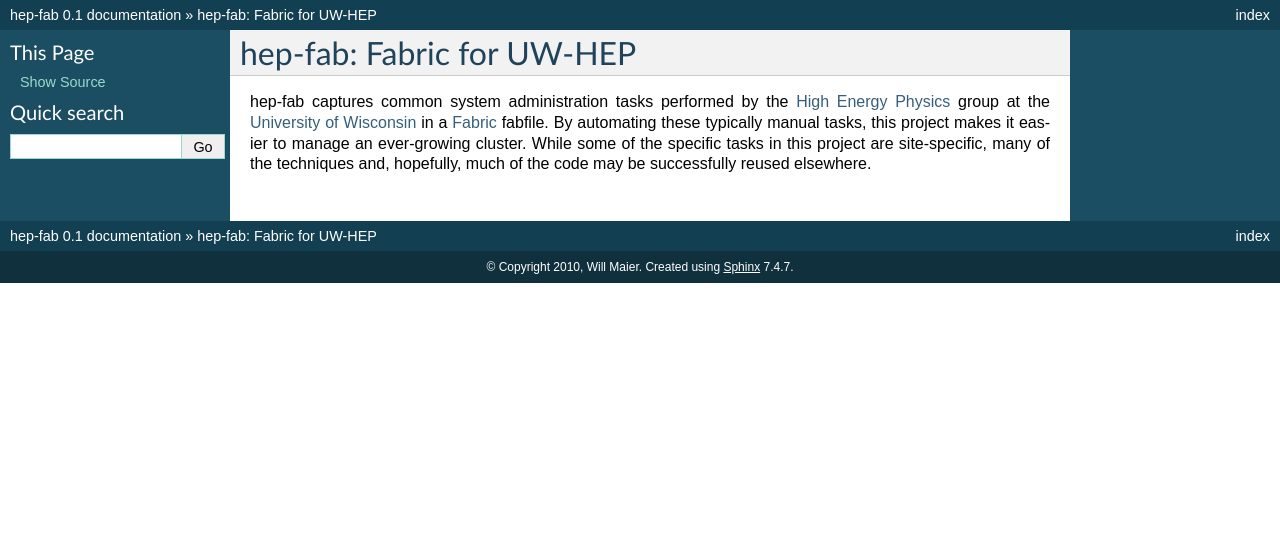
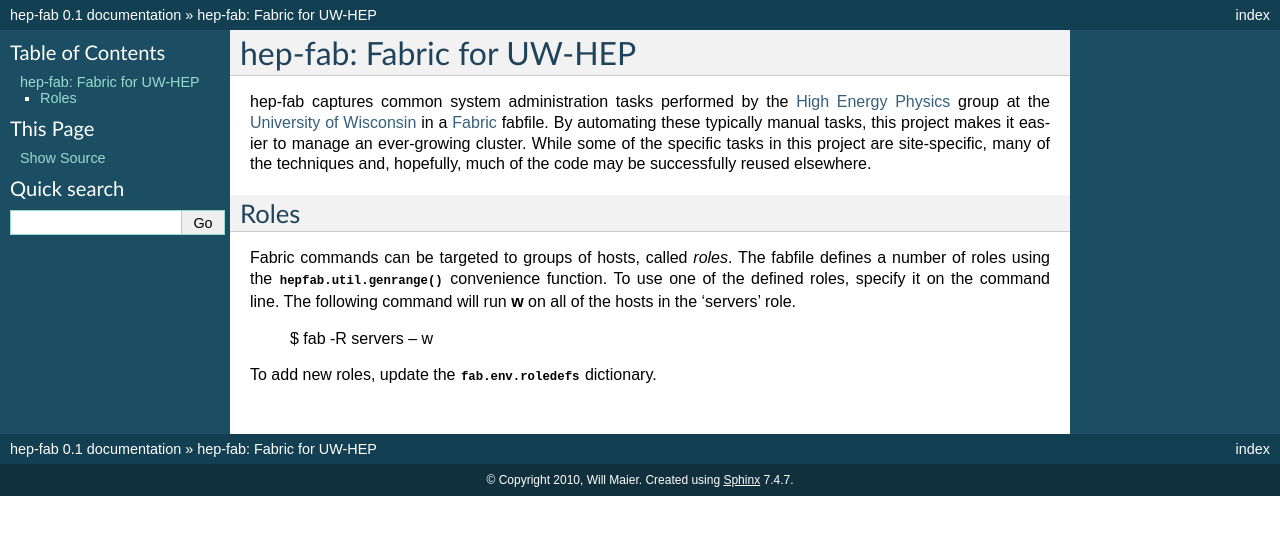
Before and after one commit to whilp/hepfab, a Sphinx documentation site: the page built from docs/index.txt, in a window 1280 px wide. Shown: the top 535 px of the page. Built offline with Sphinx 7.4.7, drawn with Linux system fonts in a browser that asks for light colours.

Commit message:
Document Roles.

```diff
--- a/docs/index.txt
+++ b/docs/index.txt
@@ -16,3 +16,15 @@
 .. _Fabric:                     http://fabfile.org/
 .. _High Energy Physics:        http://hep.wisc.edu/
 .. _University of Wisconsin:    http://www.wisc.edu/
+
+Roles
++++++
+
+Fabric commands can be targeted to groups of hosts, called *roles*. The fabfile defines
+a number of roles using the :func:`hepfab.util.genrange` convenience function.
+To use one of the defined roles, specify it on the command line. The following
+command will run :command:`w` on all of the hosts in the 'servers' role.
+
+    $ fab -R servers -- w
+
+To add new roles, update the :data:`fab.env.roledefs` dictionary.
```
